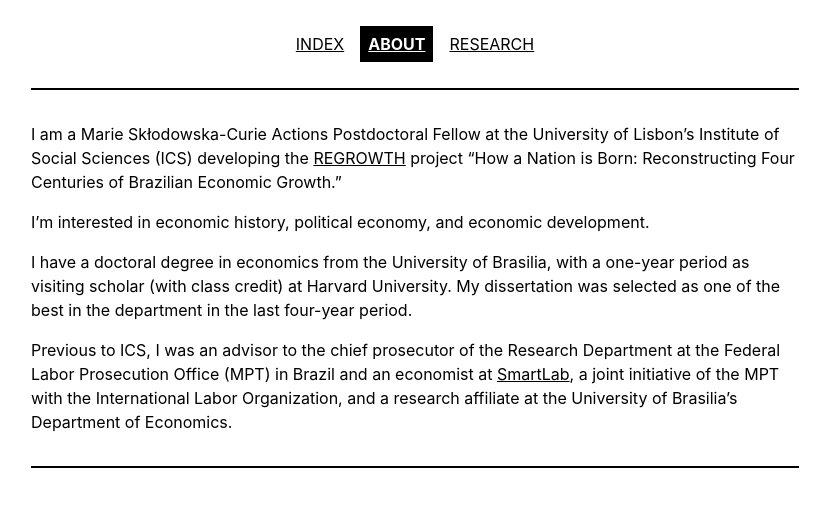
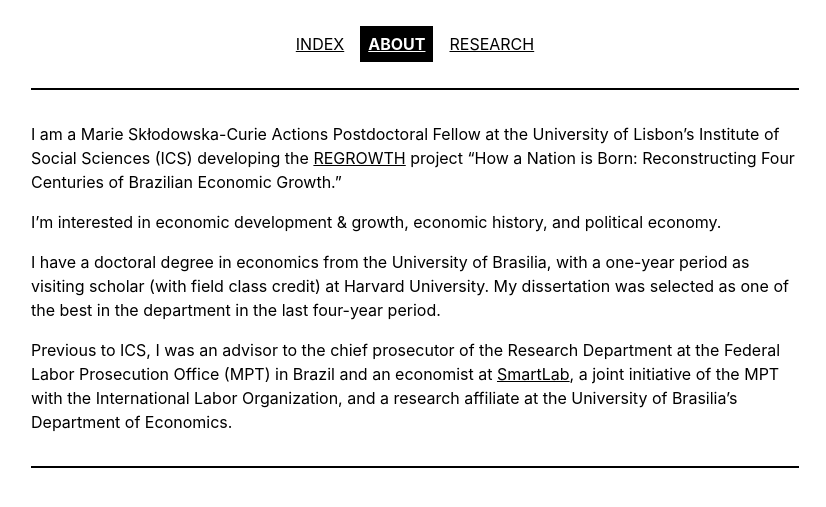
Before and after one commit to gbrlambais/gbrlambais.github.io, a Jekyll site: the page built from _pages/about.md, in a window 1280 px wide. Shown: the top 507 px of the page, without its empty margins (225-1051 px from the left). Built offline with Jekyll 4.4.1, drawn with Linux system fonts in a browser that asks for light colours.

Commit message:
update info

```diff
--- a/_pages/about.md
+++ b/_pages/about.md
@@ -5,8 +5,8 @@ title: About
 
 I am a Marie Skłodowska-Curie Actions Postdoctoral Fellow at the University of Lisbon's Institute of Social Sciences (ICS) developing the [REGROWTH](https://cordis.europa.eu/project/id/101031282){:target="_blank"} project "How a Nation is Born: Reconstructing Four Centuries of Brazilian Economic Growth."
 
-I'm interested in economic history, political economy, and economic development.
+I'm interested in economic development & growth, economic history, and political economy.
 
-I have a doctoral degree in economics from the University of Brasilia, with a one-year period as visiting scholar (with class credit) at Harvard University. My dissertation was selected as one of the best in the department in the last four-year period.
+I have a doctoral degree in economics from the University of Brasilia, with a one-year period as visiting scholar (with field class credit) at Harvard University. My dissertation was selected as one of the best in the department in the last four-year period.
 
 Previous to ICS, I was an advisor to the chief prosecutor of the Research Department at the Federal Labor Prosecution Office (MPT) in Brazil and an economist at [SmartLab](https://smartlabbr.org/){:target="_blank"}, a joint initiative of the MPT with the International Labor Organization, and a research affiliate at the University of Brasilia's Department of Economics.
--- a/index.html
+++ b/index.html
@@ -15,7 +15,7 @@ title: Index
     </div>
     <div class="rightcol">
         <p>
-            I am a Marie Skłodowska-Curie Postdoctoral Fellow at the University of Lisbon's Institute of Social Sciences (ICS). I am on the 2023/2024 job market. My job market paper, <a href="lambaisJMP.pdf">African Slavery and the Reckoning of Brazil</a>, builds more than three centuries of real wage archival data for Brazil and estimates the causal effect of slave trade prohibition shocks on wages and wage inequality. More <a href="/about">about</a> me and my <a href="/research">research</a>. My <a href="CV_lambais.pdf">CV</a>.
+            I am a Marie Skłodowska-Curie Postdoctoral Fellow at the University of Lisbon's Institute of Social Sciences (ICS). I am on the 2023/2024 job market. My job market paper, <a href="lambaisJMP.pdf">African Slavery and the Reckoning of Brazil</a>, builds more than three centuries of real wage archival data for Brazil and estimates the causal effect of slave trade prohibition shocks on wages and wage inequality. I'm interested in economic development & growth, economic history, and political economy. More <a href="/about">about</a> me and my <a href="/research">research</a>. My <a href="CV_lambais.pdf">CV</a>.
         </p>
         <p> Contact: guilherme.lambais at ics.ulisboa.pt </p>
     </div>
```
